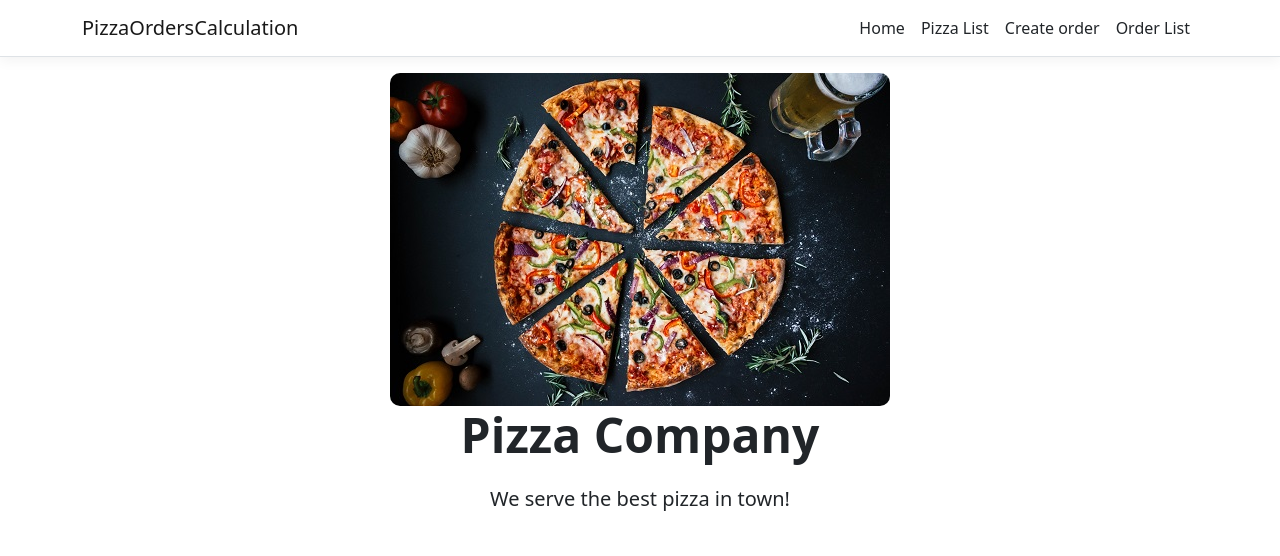
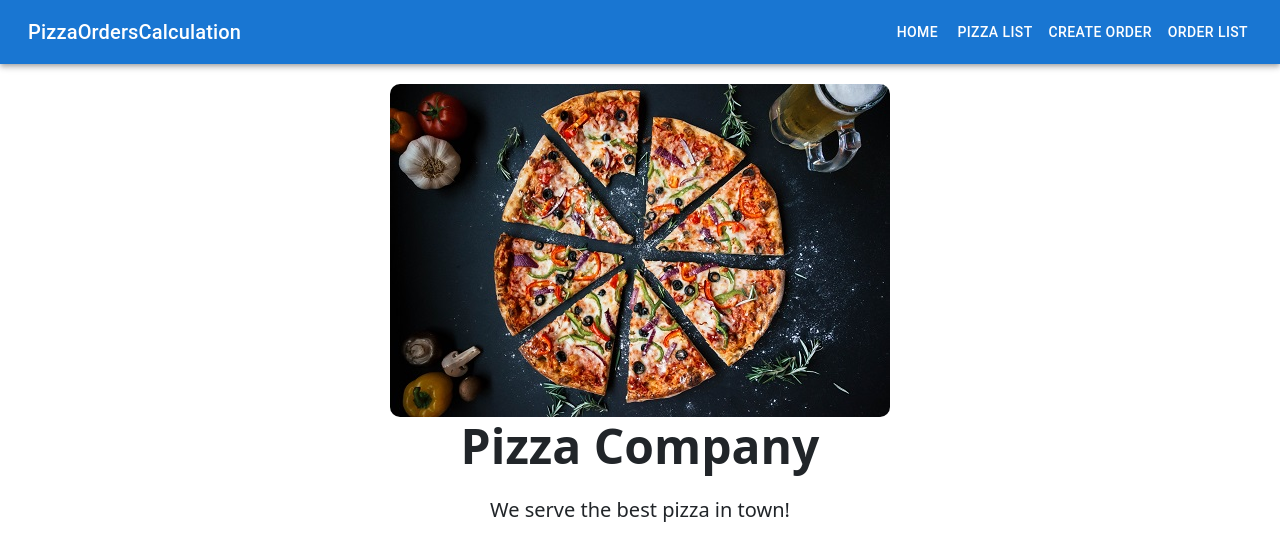
Before and after one commit to Vaidelis/pizza-orders-calculation, a React (Create React App) app in the folder PizzaOrdersCalculation/ClientApp/: page / in a window 1280 px wide. Shown: the top 556 px of the page. Built offline with nearby package versions, Linux system fonts and the light colour scheme.

Commit message:
Added navbar design

```diff
--- a/PizzaOrdersCalculation/ClientApp/src/components/Custom.css
+++ b/PizzaOrdersCalculation/ClientApp/src/components/Custom.css
@@ -14,6 +14,7 @@
     flex-direction: column;
     align-items: center;
     justify-content: center;
+    margin-top: 20px;
   }
 
   .home img {
--- a/PizzaOrdersCalculation/ClientApp/src/components/NavMenu.js
+++ b/PizzaOrdersCalculation/ClientApp/src/components/NavMenu.js
@@ -1,51 +1,59 @@
 import React, { Component } from 'react';
-import { Collapse, Navbar, NavbarBrand, NavbarToggler, NavItem, NavLink } from 'reactstrap';
 import { Link } from 'react-router-dom';
+import { AppBar, Toolbar, Typography, Button, IconButton, Menu, MenuItem } from '@mui/material';
 import './NavMenu.css';
 import './Custom.css'
 
 export class NavMenu extends Component {
   static displayName = NavMenu.name;
 
-  constructor (props) {
+  constructor(props) {
     super(props);
 
-    this.toggleNavbar = this.toggleNavbar.bind(this);
     this.state = {
-      collapsed: true
+      menuAnchor: null, // Added missing state for the menu anchor
     };
-  }
-
-  toggleNavbar () {
-    this.setState({
-      collapsed: !this.state.collapsed
-    });
   }
 
   render() {
     return (
-      <header>
-        <Navbar className="navbar-expand-sm navbar-toggleable-sm ng-white border-bottom box-shadow mb-3" container light>
-          <NavbarBrand tag={Link} to="/">PizzaOrdersCalculation</NavbarBrand>
-          <NavbarToggler onClick={this.toggleNavbar} className="mr-2" />
-          <Collapse className="d-sm-inline-flex flex-sm-row-reverse" isOpen={!this.state.collapsed} navbar>
-            <ul className="navbar-nav flex-grow">
-              <NavItem>
-                <NavLink tag={Link} className="text-dark" to="/">Home</NavLink>
-              </NavItem>
-              <NavItem>
-                <NavLink tag={Link} className="text-dark" to="/pizza-list">Pizza List</NavLink>
-              </NavItem>
-              <NavItem>
-                <NavLink tag={Link} className="text-dark" to="/pizza-order">Create order</NavLink>
-              </NavItem>
-              <NavItem>
-                <NavLink tag={Link} className="text-dark" to="/order-list">Order List</NavLink>
-              </NavItem>
-            </ul>
-          </Collapse>
-        </Navbar>
-      </header>
+      <AppBar position="static" color="primary">
+        <Toolbar style={{ flexWrap: 'wrap' }}>
+          <IconButton
+            edge="start"
+            color="inherit"
+            aria-label="menu"
+            onClick={this.handleMenuOpen}
+          >
+
+          </IconButton>
+          <Typography variant="h6" style={{ flexGrow: 1 }}>
+            <Link to="/" style={{ textDecoration: 'none', color: 'white' }}>
+              PizzaOrdersCalculation
+            </Link>
+          </Typography>
+          <Button color="inherit">
+            <Link to="/" style={{ textDecoration: 'none', color: 'white' }}>
+              Home
+            </Link>
+          </Button>
+          <Button color="inherit">
+            <Link to="/pizza-list" style={{ textDecoration: 'none', color: 'white' }}>
+              Pizza List
+            </Link>
+          </Button>
+          <Button color="inherit">
+            <Link to="/pizza-order" style={{ textDecoration: 'none', color: 'white' }}>
+              Create Order
+            </Link>
+          </Button>
+          <Button color="inherit">
+            <Link to="/order-list" style={{ textDecoration: 'none', color: 'white' }}>
+              Order List
+            </Link>
+          </Button>
+        </Toolbar>
+      </AppBar>
     );
   }
 }
```
